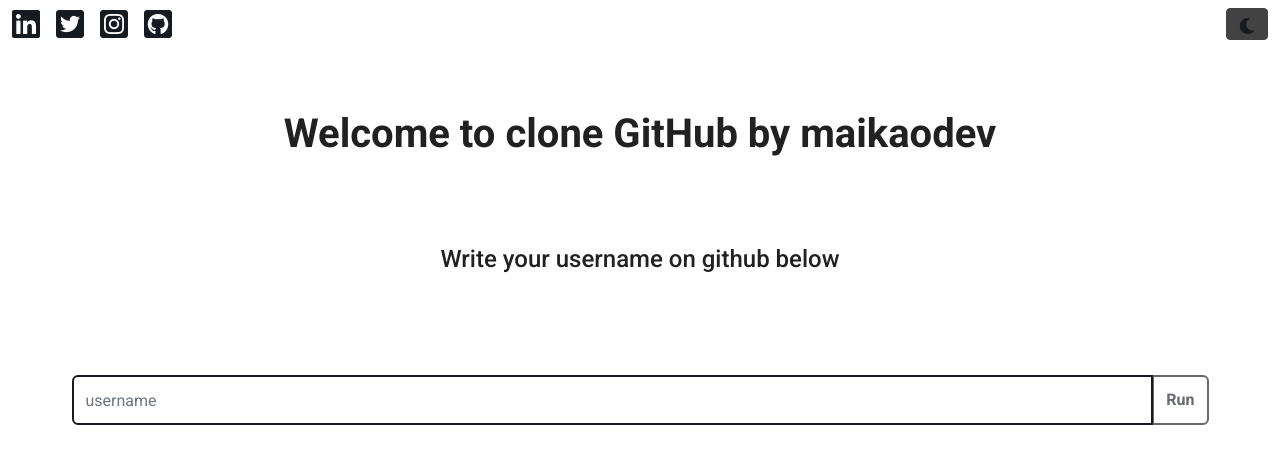
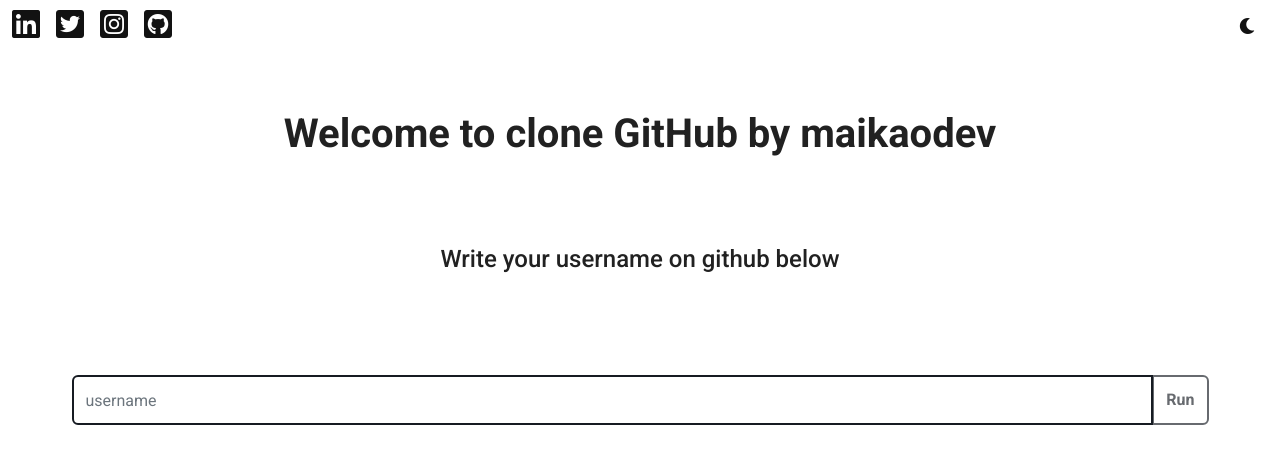
Before and after one commit to maikaodev/clone-github-vuejs, a Vue app: page / in a window 1280 px wide. Shown: the top 464 px of the page. Built offline with nearby package versions, Linux system fonts and the light colour scheme.

Commit message:
Defining the default colors of the themes

```diff
--- a/src/plugins/vuetify.js
+++ b/src/plugins/vuetify.js
@@ -7,7 +7,13 @@
   theme: {
     themes: {
       light: {
-        primary: '#161b22'
+        primary: '#121212',
+        secondary: '#fff'
+      },
+      dark: {
+        primary: '#fff',
+        secondary: '#121212',
+        anchor:'#fff'
       },
     },
   },
```
